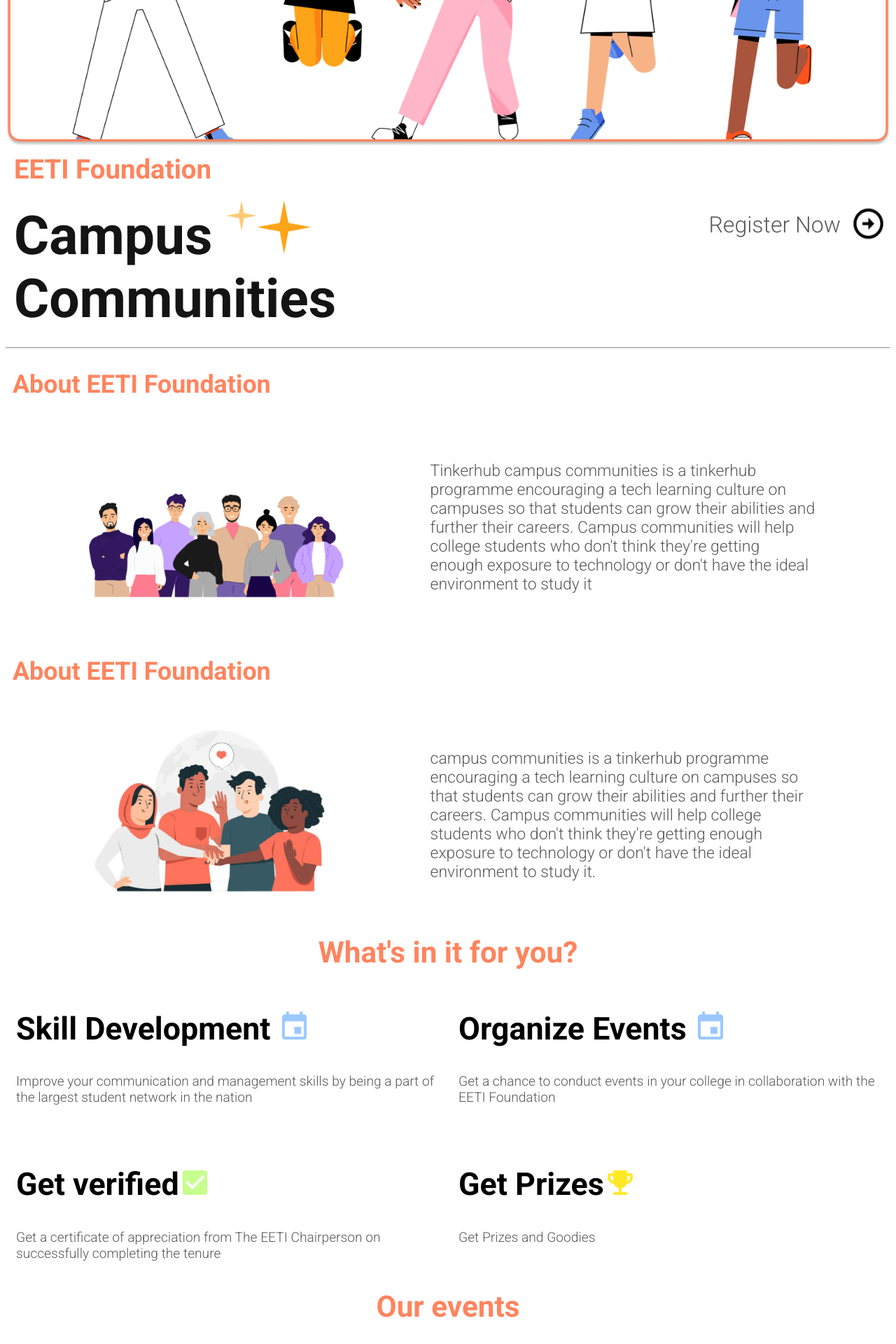
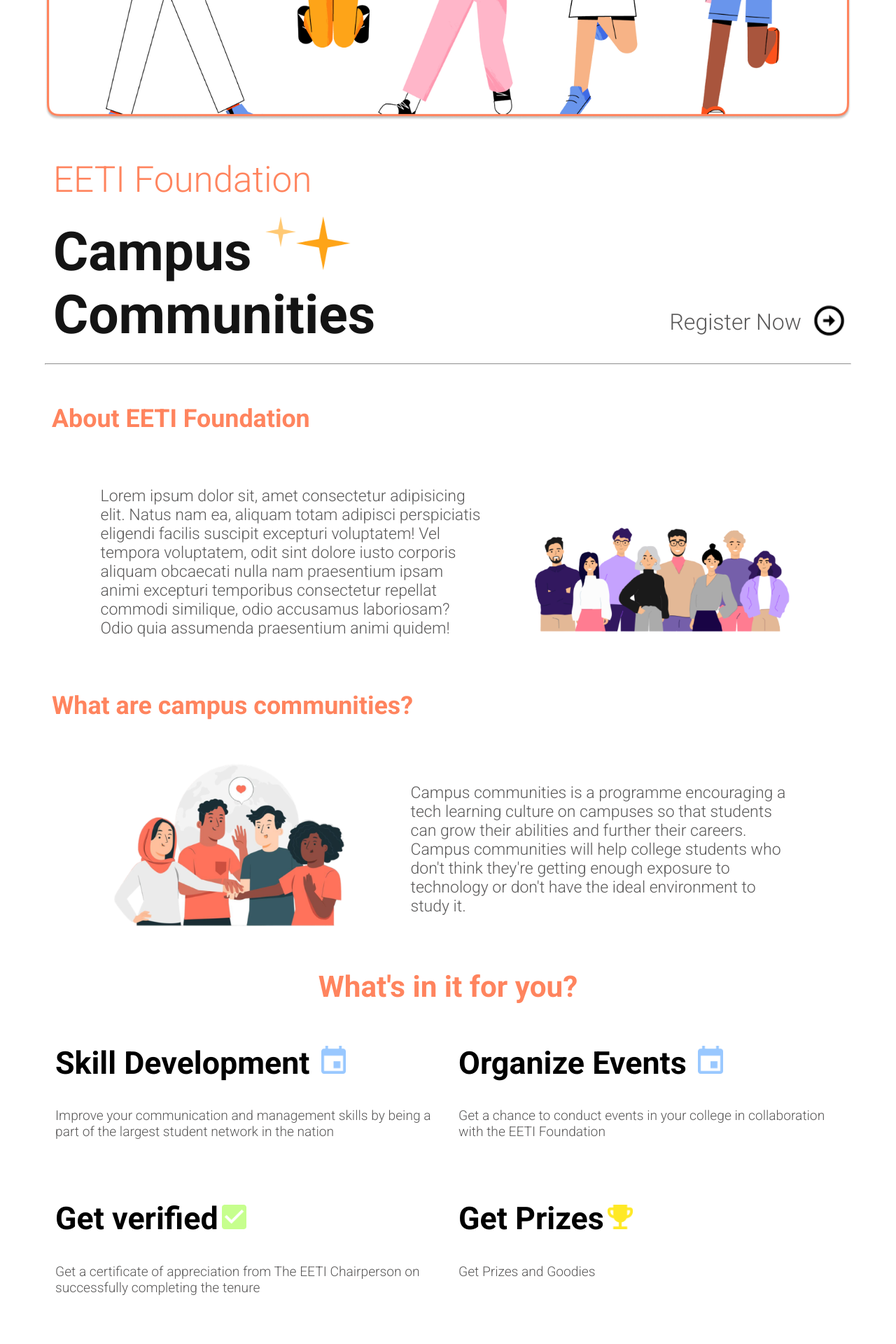
Before and after one commit to ananthu666/campus-community, a JavaScript app: page / in a window 1280 px wide. Shown: the part 230-2150 px from the top of the page at 70% size. After the commit the page ends 2123 px from the top, so only its background shows below. Built offline with nearby package versions, Linux system fonts and the light colour scheme; the HTML template or start-up script is replaced by a standard one.

Commit message:
changed style

```diff
--- a/src/App.css
+++ b/src/App.css
@@ -1,109 +1,121 @@
-@import url('https://fonts.googleapis.com/css2?family=Roboto:ital,wght@0,300;0,700;0,900;1,900&display=swap');
+@import url("https://fonts.googleapis.com/css2?family=Roboto:ital,wght@0,300;0,700;0,900;1,900&display=swap");
 
-
-*{
-  font-family: 'Roboto', sans-serif;
+* {
+  font-family: "Roboto", sans-serif;
   color: rgb(90, 89, 89);
 }
-.App{
+.App {
   padding: 10px 0;
+  width: 90vw;
+  max-width: 1300px;
+  margin: auto;
 }
 
-
-.pic-1{
+.pic-1 {
   width: 100%;
 }
 
-.section-1-1 h3{
-  color: #FF845E;
-  font-size: 3vw;
-  margin: 6px 12px;
-
+.section-1 {
+  /* height: 80vh; */
+  display: flex;
+  flex-direction: column;
+  align-items: flex-start;
+  justify-content: space-between;
+  gap: 3rem;
 }
 
+.section-1-1 {
+  width: 100%;
+}
 
+.section-1-1 h3 {
+  color: #ff845e;
+  font-family: "Roboto";
+  font-style: normal;
+  font-weight: 400;
+  font-size: 4vw;
+  margin: 6px 12px;
+}
 
 h1 {
+  font-family: "Roboto";
+  font-style: normal;
+  font-weight: 600;
   font-size: 6vw;
+  /* line-height: 112px; */
   color: rgb(20, 20, 20);
   margin: 16px 12px;
 }
 
-
-.section-1-container{
+.section-1-container {
   display: flex;
   justify-content: space-between;
   flex-wrap: wrap;
-
+  align-items: flex-end;
 }
 
-.section-1-container span img{
-  height:6vw;
+.section-1-container span img {
+  height: 6vw;
 }
 
-.arrow{
+.arrow {
   filter: invert(100%);
 }
 
-.reg{
+.reg {
   display: flex;
-  align-self:unset;
+  align-self: unset;
   font-size: 2.5vw;
   flex-shrink: disable;
-
-
 }
 
-.reg-con{
+.reg-con {
   display: flex;
   justify-content: end;
 
   align-items: center;
   align-self: baseline;
-
 }
-.reg-con img{
-  width:4vw;
+.reg-con img {
+  width: 4vw;
 }
 
-.reg-con button{
+.reg-con button {
   border: none;
   background: white;
 }
-.register{
+.register {
   padding-right: 8px;
   text-align: right;
 
   display: inline-block;
-
 }
-
 
 /* about section */
 
-.about{
+.about {
+  margin-top: 3rem;
   padding: 0 10px;
 }
 
-.about h2{
-  color: #FF845E;
+.about h2 {
+  color: #ff845e;
   font-size: 2.8vw;
 }
 
-.about img{
+.about img {
   margin-bottom: 10px;
   width: 30vw;
   max-width: 500px;
 }
 
-.about-container p{
+.about-container p {
   display: inline-block;
 }
 
-
-.about-container{
+.about-container {
   display: flex;
-  flex-direction:row ;
+  flex-direction: row;
   justify-content: space-around;
   flex-wrap: wrap;
   min-width: auto;
@@ -111,21 +123,20 @@
   padding: 20px 40px;
 }
 
-.about-description p{
-  max-width:550px;
+.about-description p {
+  max-width: 550px;
   font-size: 1.8vw;
 }
 
 /*for -you*/
 
-.for-you h1{
-  color: #FF845E;
+.for-you h1 {
+  color: #ff845e;
   font-size: 3.3vw;
   text-align: center;
-
 }
 
-.you-container{
+.you-container {
   padding: 0 10px;
   display: grid;
   grid-template-columns: 1fr 1fr;
@@ -133,35 +144,37 @@
   row-gap: 20px;
 }
 
-@media (max-width:450px){
-  .you-container{
-      grid-template-columns: 1fr;
+@media (max-width: 450px) {
+  .you-container {
+    grid-template-columns: 1fr;
+  }
+  .m-hide{
+    display: none;
   }
 }
 
-.heading{
+.heading {
   color: black;
   font-size: 3.5vw;
 }
 
-.you-container p{
+.you-container p {
   font-size: 1.5vw;
-
 }
 
-.skill{
+.skill {
   padding: 5px;
 }
 
-.skill-img{
+.skill-img {
   width: 2.8vw;
-  margin-left:5px;
+  margin-left: 5px;
 }
 
 /*events section*/
 
-.events-heading{
-  color: #FF845E;
+.events-heading {
+  color: #ff845e;
   font-size: 3.3vw;
   text-align: center;
 }
--- a/src/App.js
+++ b/src/App.js
@@ -1,164 +1,143 @@
-import logo from '../src/images/2205_w046_n004_121a_p1_121 1.png'
-import './App.css';
-import stars from '../src/images/stars.png'
-import arrow from '../src/images/arrow.png'
-import about1 from '../src/images/about1.png'
-import about2 from '../src/images/about2.png'
-import skill1 from '../src/images/skill1.png'
-import skill2 from '../src/images/skill2.png'
-import skill3 from '../src/images/skill3.png'
-import skill4 from '../src/images/skill4.png'
+import logo from "../src/images/2205_w046_n004_121a_p1_121 1.png";
+import "./App.css";
+import stars from "../src/images/stars.png";
+import arrow from "../src/images/arrow.png";
+import about1 from "../src/images/about1.png";
+import about2 from "../src/images/about2.png";
+import skill1 from "../src/images/skill1.png";
+import skill2 from "../src/images/skill2.png";
+import skill3 from "../src/images/skill3.png";
+import skill4 from "../src/images/skill4.png";
 
-
-
-function App(){
+function App() {
   return (
     <div className="App">
       <div className="section-1">
-        <img
-         className='pic-1'
-         src={logo} alt="pic-1"
-         />
+        <img className="pic-1" src={logo} alt="pic-1" />
 
-         <div className='section-1-1'>
-
+        <div className="section-1-1">
           <h3>EETI Foundation</h3>
 
           <div className="section-1-container">
-            <h1 className='Campus'>
-            Campus <span>
-              <img src={stars} alt="" /></span>
+            <h1 className="Campus">
+              Campus{" "}
+              <span>
+                <img src={stars} alt="" />
+              </span>
               <br /> Communities
             </h1>
-            <div className='reg'>
+            <div className="reg">
               <div className="reg-con">
-              <p className='register'>
-                Register Now
-              </p>
-              <button>
-              <img className='arrow' src={arrow} alt="" />
-              </button>
-
+                <p className="register">Register Now</p>
+                <button>
+                  <img className="arrow" src={arrow} alt="" />
+                </button>
               </div>
             </div>
-
-
           </div>
           <hr />
-         </div>
-
+        </div>
       </div>
-
 
       <div className="about">
         <div className="about-1">
           <h2>About EETI Foundation</h2>
-          <div className='about-container'>
-            <div className='img-about'>
-            <img src={about1} alt="" />
-            </div>
-            <div className='about-description'>
+          <div className="about-container">
+            <div className="about-description">
               <p>
-              Tinkerhub campus communities is a tinkerhub programme encouraging a tech learning culture on campuses so that students
-              can grow their abilities and further their careers. Campus communities will help college students who don't think they're
-              getting enough exposure to technology or don't have the ideal environment to study it
+                Lorem ipsum dolor sit, amet consectetur adipisicing elit. Natus
+                nam ea, aliquam totam adipisci perspiciatis eligendi facilis
+                suscipit excepturi voluptatem! Vel tempora voluptatem, odit sint
+                dolore iusto corporis aliquam obcaecati nulla nam praesentium
+                ipsam animi excepturi temporibus consectetur repellat commodi
+                similique, odio accusamus laboriosam? Odio quia assumenda
+                praesentium animi quidem!
               </p>
             </div>
-
+            <div className="img-about">
+              <img src={about1} alt="" className="m-hide"/>
+            </div>
           </div>
-
-        </div>
-        <div className="about-2">
-          <h2>About EETI Foundation</h2>
-          <div className='about-container'>
-          <div className='img-about'>
-            <img src={about2} alt="" />
-              </div>
-            <div className='about-description'>
-              <p>
-              campus communities is a tinkerhub programme encouraging a tech learning culture on campuses
-              so that students can grow their abilities and further their careers. Campus communities will
-              help college students who don't think they're getting enough exposure to technology or don't
-              have the ideal environment to study it.
-              </p>
-              </div>
-          </div>
-
         </div>
 
-
+        <div className="about-2">
+          <h2>What are campus communities?</h2>
+          <div className="about-container">
+            <div className="img-about">
+              <img src={about2} alt="" className="m-hide"/>
+            </div>
+            <div className="about-description">
+              <p>
+                Campus communities is a programme encouraging a tech learning
+                culture on campuses so that students can grow their abilities
+                and further their careers. Campus communities will help college
+                students who don't think they're getting enough exposure to
+                technology or don't have the ideal environment to study it.
+              </p>
+            </div>
+          </div>
+        </div>
       </div>
 
-
-
       <div className="for-you">
-        <h1 >What's in it for you?</h1>
-        <div className='you-container'>
-
+        <h1>What's in it for you?</h1>
+        <div className="you-container">
           <div className="skill">
-            <h2 className='heading'>
-              Skill Development <span>
-                <img className='skill-img' src={skill2} alt="" />
+            <h2 className="heading">
+              Skill Development{" "}
+              <span>
+                <img className="skill-img" src={skill2} alt="" />
               </span>
             </h2>
             <p>
-              Improve your communication and management skills by
-              being a part of the largest student network in the nation
+              Improve your communication and management skills by being a part
+              of the largest student network in the nation
             </p>
-
           </div>
 
           <div className="skill">
-          <h2 className='heading'>
-              Organize Events <span>
-                <img className='skill-img' src={skill2} alt="" />
+            <h2 className="heading">
+              Organize Events{" "}
+              <span>
+                <img className="skill-img" src={skill2} alt="" />
               </span>
             </h2>
             <p>
-            Get a chance to conduct events in
-             your college in collaboration with the EETI Foundation
+              Get a chance to conduct events in your college in collaboration
+              with the EETI Foundation
             </p>
           </div>
 
-
           <div className="skill">
-          <h2 className='heading'>
-            Get verified<span>
-                <img className='skill-img' src={skill3} alt="" />
+            <h2 className="heading">
+              Get verified
+              <span>
+                <img className="skill-img" src={skill3} alt="" />
               </span>
-          </h2>
+            </h2>
             <p>
-            Get a certificate of appreciation from The EETI Chairperson
-             on successfully completing the tenure
+              Get a certificate of appreciation from The EETI Chairperson on
+              successfully completing the tenure
             </p>
           </div>
 
-
           <div className="skill">
-          <h2 className='heading'>
-          Get Prizes<span>
-                <img className='skill-img' src={skill4} alt="" />
+            <h2 className="heading">
+              Get Prizes
+              <span>
+                <img className="skill-img" src={skill4} alt="" />
               </span>
             </h2>
-            <p>
-            Get Prizes and Goodies
-            </p>
+            <p>Get Prizes and Goodies</p>
           </div>
-
         </div>
       </div>
 
-
-      <div className="our-events">
-        <h1 className='events-heading'>Our events</h1>
-
+      {/* <div className="our-events">
+        <h1 className="events-heading">Our events</h1>
       </div>
-      <div className="gallery">
-
-      </div>
-      <div className="freq-ques">
-
-      </div>
+      <div className="gallery"></div>
+      <div className="freq-ques"></div> */}
     </div>
   );
 }
```
